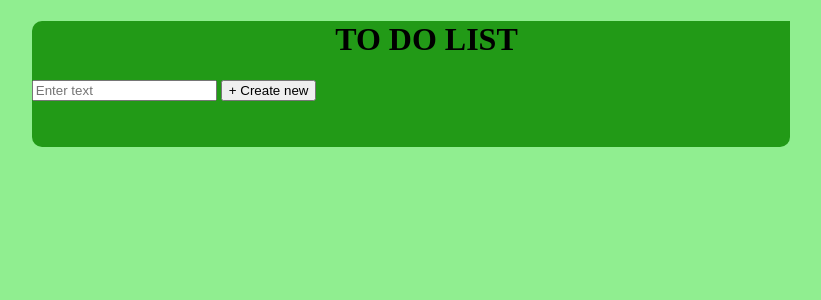
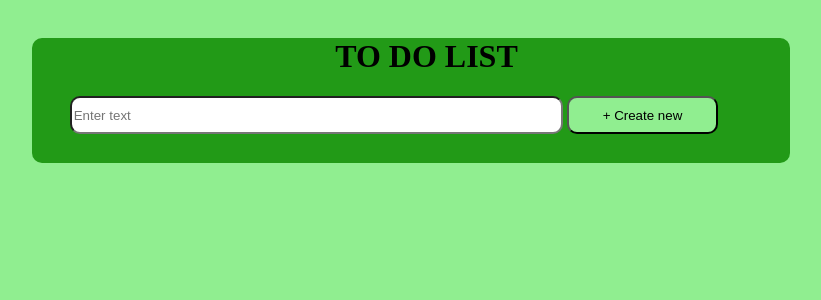
Before and after one commit to LouisTeilliais/PHP-todolist, a PHP site: page /toDoList.php in a window 1280 px wide. Shown: the part 45-345 px from the top of the page, without its empty margins (229-1050 px from the left). Run offline with PHP 8.4, Linux system fonts and the light colour scheme; data that the repository does not hold is empty.

Commit message:
css todolist

```diff
--- a/CSS/todolist.css
+++ b/CSS/todolist.css
@@ -14,7 +14,32 @@ body {
 
 .add-post h1 {
   margin-left: 40%;
+  margin-top: 5%;
+}
+
+.add-post .btn {
+  width: 20%;
+  height: 30%;
+  border-radius: 10px 10px;
+  background-color: lightgreen;
+}
+
+.add-post input {
+  width: 65%;
+  height: 30%;
+  border-radius: 10px 10px;
+  margin-left: 5%;
+}
+
+.todo-item {
+  position: flex;
   background-color: #229a17;
+  border-radius: 10px;
+  width: 50%;
+  height: 16%;
+  margin-left: 25%;
+  padding: 30px 10px 10px 10px;
+  margin-top: 5%;
 }
 
 .todo-item .message {
--- a/header.php
+++ b/header.php
@@ -5,4 +5,5 @@
     <a href="tasks.php" class="links">Tasks</a>
     <a href="logIn.php" class="links">LogIn</a>
     <a href="signIn.php" class="links">SignIn</a>
+
 </div>
--- a/logIn.php
+++ b/logIn.php
@@ -55,7 +55,8 @@
             }
         }
         if ($connected == false)  {
-            echo "Wrong password or e-mail ! Please verify";
+            $error = "Wrong password or e-mail ! Please verify";
+            echo '<script type="text/javascript">window.alert("'.$error.'");</script>';
         }
 
     }
```
